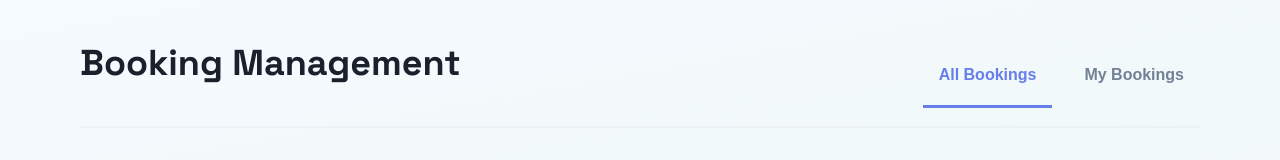
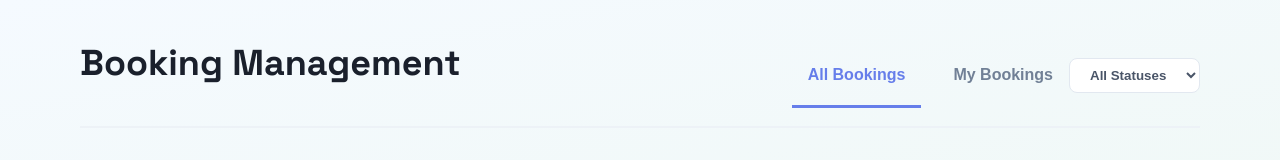
Before and after one commit to shalika-neranjana/it3030-paf-2026-smart-campus-group111, a React (Vite) app in the folder frontend/: page /bookings in a window 1280 px wide. Shown: the top 160 px of the page. Built offline with nearby package versions, Linux system fonts and the light colour scheme; no server answers; sample sign-in values are in the browser's storage.

Commit message:
feat(booking-ui): add status-based filtering to booking management page

```diff
--- a/frontend/src/kasun/pages/BookingManagementPage.css
+++ b/frontend/src/kasun/pages/BookingManagementPage.css
@@ -14,6 +14,21 @@
   font-size: 2.25rem;
   color: #1a202c;
   margin-bottom: 1.5rem;
+}
+
+.filter-bar {
+  display: flex;
+  justify-content: space-between;
+  align-items: center;
+}
+
+.status-filter {
+  padding: 0.5rem 1rem;
+  border-radius: 8px;
+  border: 1px solid #e2e8f0;
+  background-color: white;
+  font-weight: 600;
+  color: #4a5568;
 }
 
 .tabs {
--- a/frontend/src/kasun/pages/BookingManagementPage.jsx
+++ b/frontend/src/kasun/pages/BookingManagementPage.jsx
@@ -64,9 +64,25 @@ const BookingManagementPage = () => {
     <div className="booking-management-page">
       <header className="page-header">
         <h1>Booking Management</h1>
-        <div className="tabs">
-          <button className="active">All Bookings</button>
-          <button>My Bookings</button>
+        <div className="filter-bar">
+          <div className="tabs">
+            <button className="active">All Bookings</button>
+            <button>My Bookings</button>
+          </div>
+          <select
+            onChange={(e) => {
+              const status = e.target.value;
+              // Mock filtering logic for now or update API to support status param
+              fetchBookings();
+            }}
+            className="status-filter"
+          >
+            <option value="">All Statuses</option>
+            <option value="PENDING">Pending</option>
+            <option value="APPROVED">Approved</option>
+            <option value="REJECTED">Rejected</option>
+            <option value="CANCELLED">Cancelled</option>
+          </select>
         </div>
       </header>
 
```
